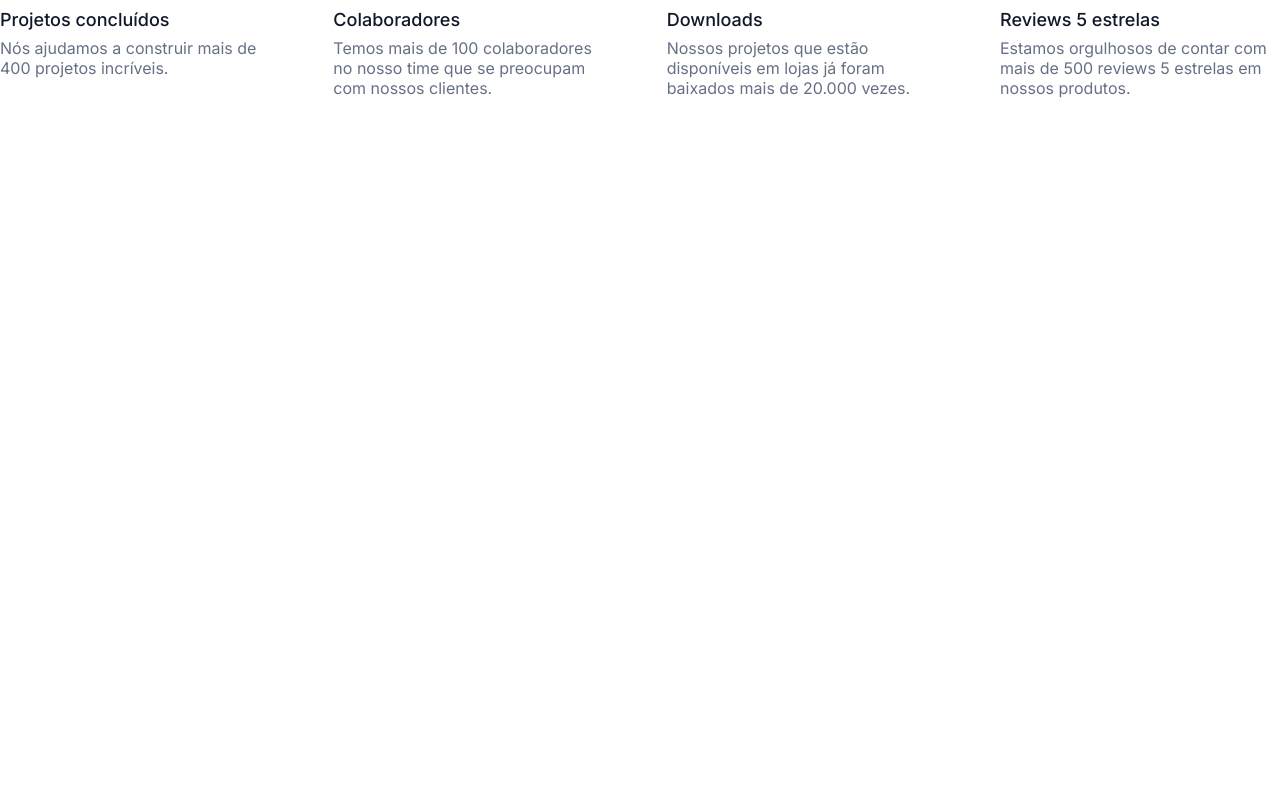
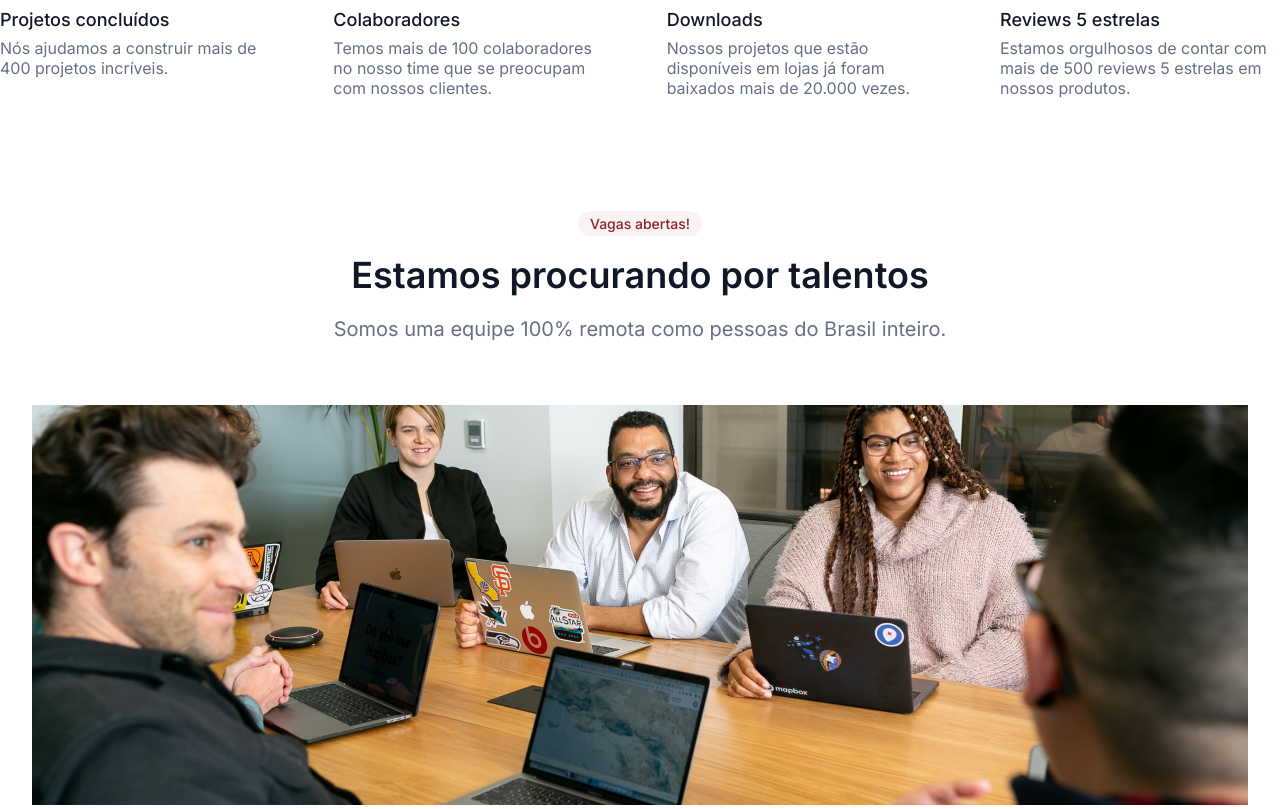
Before and after one commit to DenilsonMelo/7-days-of-code-html, a plain HTML site: page index.html in a window 1280 px wide. Shown: the part 555-1364 px from the top of the page. Before the commit the page ends 800 px from the top, so only its background shows below. Drawn offline with Linux system fonts and the light colour scheme.

Commit message:
added section searchin-talents

```diff
--- a/assets/css/styles.scss
+++ b/assets/css/styles.scss
@@ -137,3 +137,34 @@ main{
     }
   }
 }
+
+.talents-container{
+  text-align: center;
+
+  span{
+    padding: 4px 12px;
+    background: rgba(142, 36, 36, 0.05);
+    border-radius: 16px;
+
+    color: var(--main-color);
+    font-size: 14px;
+    font-weight: 500;
+  }
+
+  h1{
+    font-size: 36px;
+    color: var(--title-color);
+    margin-top: 20px;
+  }
+
+  p{
+    font-size: 20px;
+    color: var(--text-color);
+    margin-top: 20px;
+  }
+
+  img{
+    margin-top: 64px;
+    max-width: 1280px;
+  }
+}
--- a/index.html
+++ b/index.html
@@ -61,5 +61,14 @@
       <p>Estamos orgulhosos de contar com mais de 500 reviews 5 estrelas em nossos produtos.</p>
     </div>
   </section>
+  <section class="talents-container">
+    <span>Vagas abertas!</span>
+    <h1>Estamos procurando por talentos</h1>
+    <p>Somos uma equipe 100% remota como pessoas do Brasil inteiro.</p>
+    <img
+      src="assets/img/searchin-talents.png"
+      alt="Imagem com cinco pessoas sorrindo, sentadas em uma mesa com computadores"
+    >
+  </section>
 </body>
 </html>
```
Also changed, not shown: assets/css/styles.css, assets/img/searchin-talents.png (added), 1 other file.
